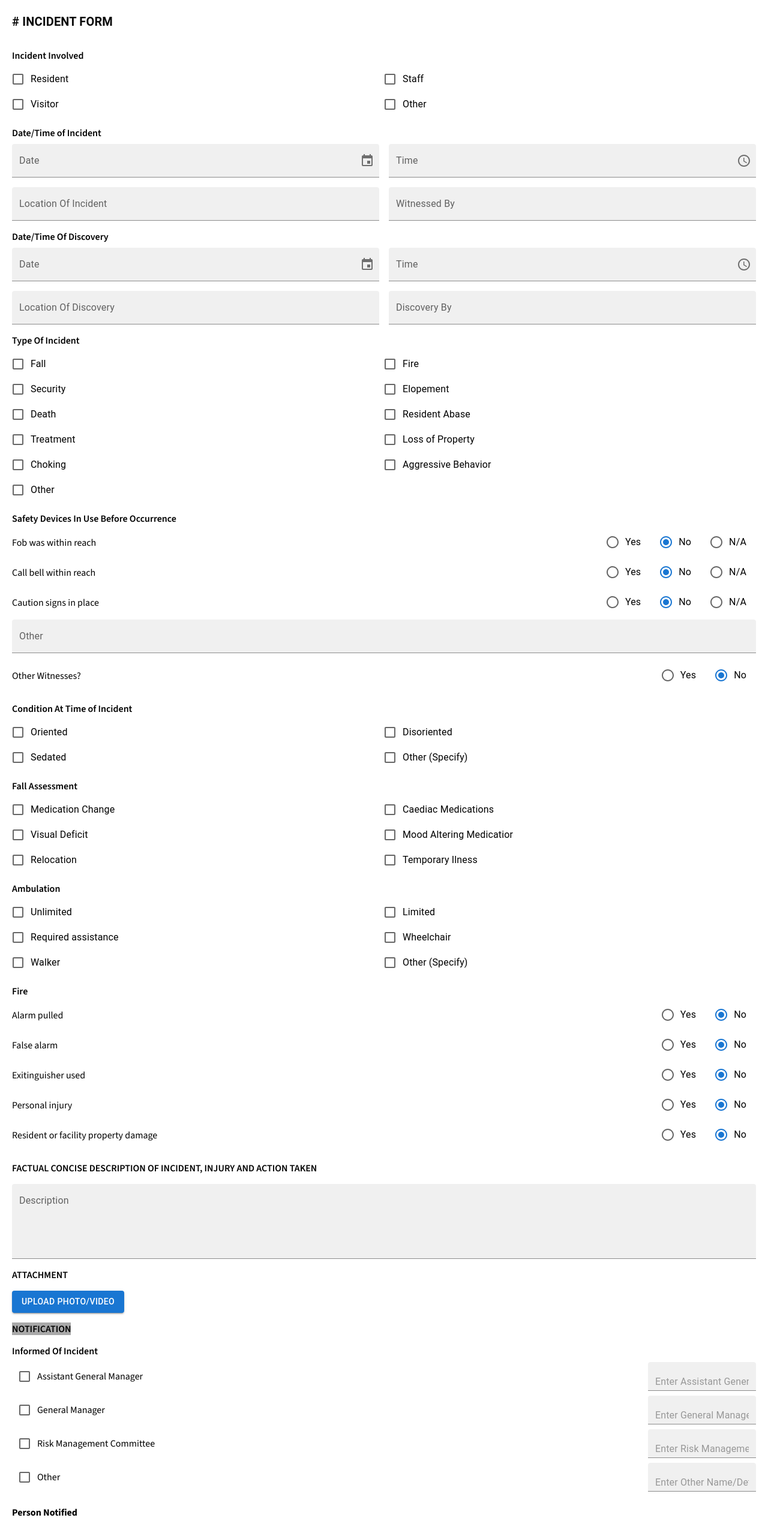
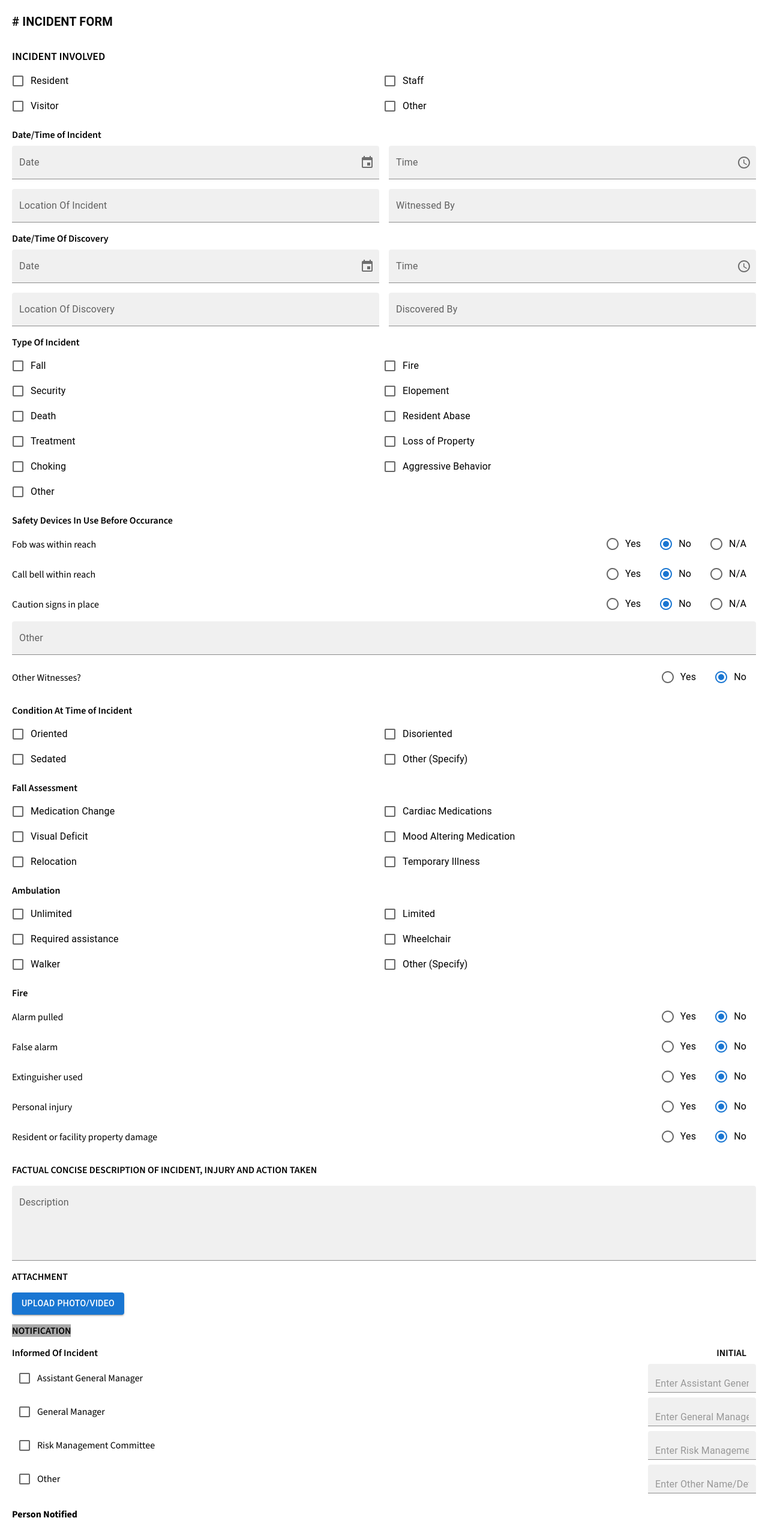
Before and after one commit to UsmanKapadiya/Hamiltondinnerapp, a React (Vite) app: page /staticForms/incidentForm-create in a window 1280 px wide. Shown: the top 2551 px of the page at 60% size. Built offline with nearby package versions, Linux system fonts and the light colour scheme; sample sign-in values are in the browser's storage.

Commit message:
Label Text Update

```diff
--- a/src/scenes/staticForms/incidentForm.jsx
+++ b/src/scenes/staticForms/incidentForm.jsx
@@ -54,11 +54,11 @@ const conditionAtTimeOptions = [
 
 const fallAssessmentOptions = [
   { key: "fall_assess_mediChange", label: "Medication Change" },
-  { key: "fall_assess_cardMedi", label: "Caediac Medications" },
+  { key: "fall_assess_cardMedi", label: "Cardiac Medications" },
   { key: "fall_assess_visDef", label: "Visual Deficit" },
-  { key: "fall_assess_moodAltMedi", label: "Mood Altering Medicatior" },
+  { key: "fall_assess_moodAltMedi", label: "Mood Altering Medication" },
   { key: "fall_assess_relocation", label: "Relocation" },
-  { key: "fall_assess_tempIllness", label: "Temporary Ilness" }
+  { key: "fall_assess_tempIllness", label: "Temporary Illness" }
 ];
 
 const ambulationOptions = [
@@ -73,7 +73,7 @@ const ambulationOptions = [
 const fireOptions = [
   { key: "fire_alarm_pulled", label: "Alarm pulled" },
   { key: "fire_false_alarm", label: "False alarm" },
-  { key: "fire_extinguisher_used", label: "Exitinguisher used" },
+  { key: "fire_extinguisher_used", label: "Extinguisher used" },
   { key: "fire_personal_injury", label: "Personal injury" },
   { key: "fire_property_damage", label: "Resident or facility property damage" },
 ]
@@ -107,7 +107,7 @@ const validationSchema = yup.object({
   discovery_date: yup.string().required("Date Of Discovery is required"),
   discovery_tm: yup.string().required("Time Of Discovery is required"),
   discovery_location: yup.string().required("Location Of Discovery is required"),
-  discovered_by: yup.string().required("Discovery By is required"),
+  discovered_by: yup.string().required("Discovered By is required"),
 
   // type_of_incident
   type_of_incident: yup.array().of(yup.string()),
@@ -705,8 +705,8 @@ const IncidentForm = () => {
             <form onSubmit={handleSubmit}>
               <Box sx={{ gridColumn: "span 4", mt: 2 }}>
                 <FormGroup row>
-                  <Box component="label" sx={{ mb: 1, fontWeight: 600, width: "100%" }}>
-                    Incident Involved
+                  <Box component="label" sx={{ mb: 1, fontWeight: 600, width: "100%", fontSize: "18px" }}>
+                    INCIDENT INVOLVED
                   </Box>
                   {incidentInvolvedData.map((option) => (
                     <Box key={option.key} sx={{ width: "50%" }}>
@@ -907,7 +907,7 @@ const IncidentForm = () => {
                 <TextField
                   fullWidth
                   variant="filled"
-                  label="Discovery By"
+                  label="Discovered By"
                   name="discovered_by"
                   value={values.discovered_by || ""}
                   onChange={handleChange}
@@ -972,7 +972,7 @@ const IncidentForm = () => {
               <Box sx={{ gridColumn: "span 4", mt: 2 }}>
                 <FormGroup row>
                   <Box component="label" sx={{ mb: 1, fontWeight: 600, width: "100%" }}>
-                    Safety Devices In Use Before Occurrence
+                    Safety Devices In Use Before Occurance
                   </Box>
                   {[
                     { key: "safety_fob", label: "Fob was within reach" },
@@ -1338,8 +1338,13 @@ const IncidentForm = () => {
               </Box>
               <Box sx={{ gridColumn: "span 4", mt: 2 }}>
                 <FormGroup row>
-                  <Box component="label" sx={{ mb: 1, fontWeight: 600, width: "100%" }}>
-                    Informed Of Incident
+                  <Box sx={{ display: 'flex', justifyContent: 'space-between', alignItems: 'center', width: "100%", mb: 1 }}>
+                    <Box component="label" sx={{ fontWeight: 600 }}>
+                      Informed Of Incident
+                    </Box>
+                    <Box component="label" sx={{ fontWeight: 600, mr: 2 }}>
+                      INITIAL
+                    </Box>
                   </Box>
                   {InformedOfIncident.map((item) => (
                     <Box
@@ -1751,7 +1756,7 @@ const IncidentForm = () => {
                   <>
                     <Box sx={{ mb: 2, backgroundColor: '#e0e0e0', borderRadius: 1, py: 1 }}>
                       <Typography variant="h6" align="center" sx={{ fontWeight: 700, color: '#333' }}>
-                        FOLLOW UP DETAILS
+                        FOLLOW UP
                       </Typography>
                     </Box>
                     <TextField
@@ -1759,7 +1764,7 @@ const IncidentForm = () => {
                       multiline
                       minRows={3}
                       variant="filled"
-                      label="Issue (Problem)"
+                      label="ISSUE (Problem)"
                       name="followUp_issue"
                       value={values.followUp_issue || ''}
                       onChange={handleChange}
```
